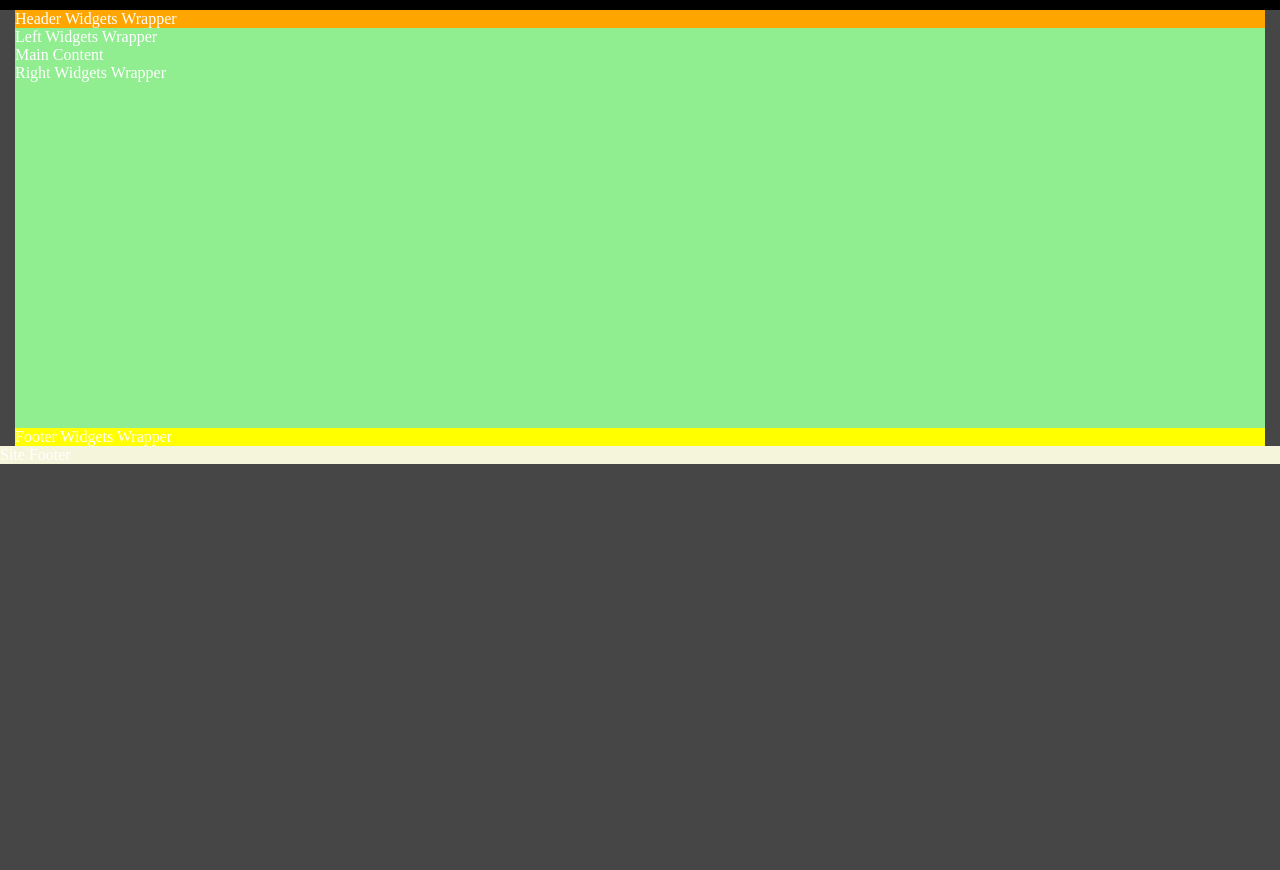
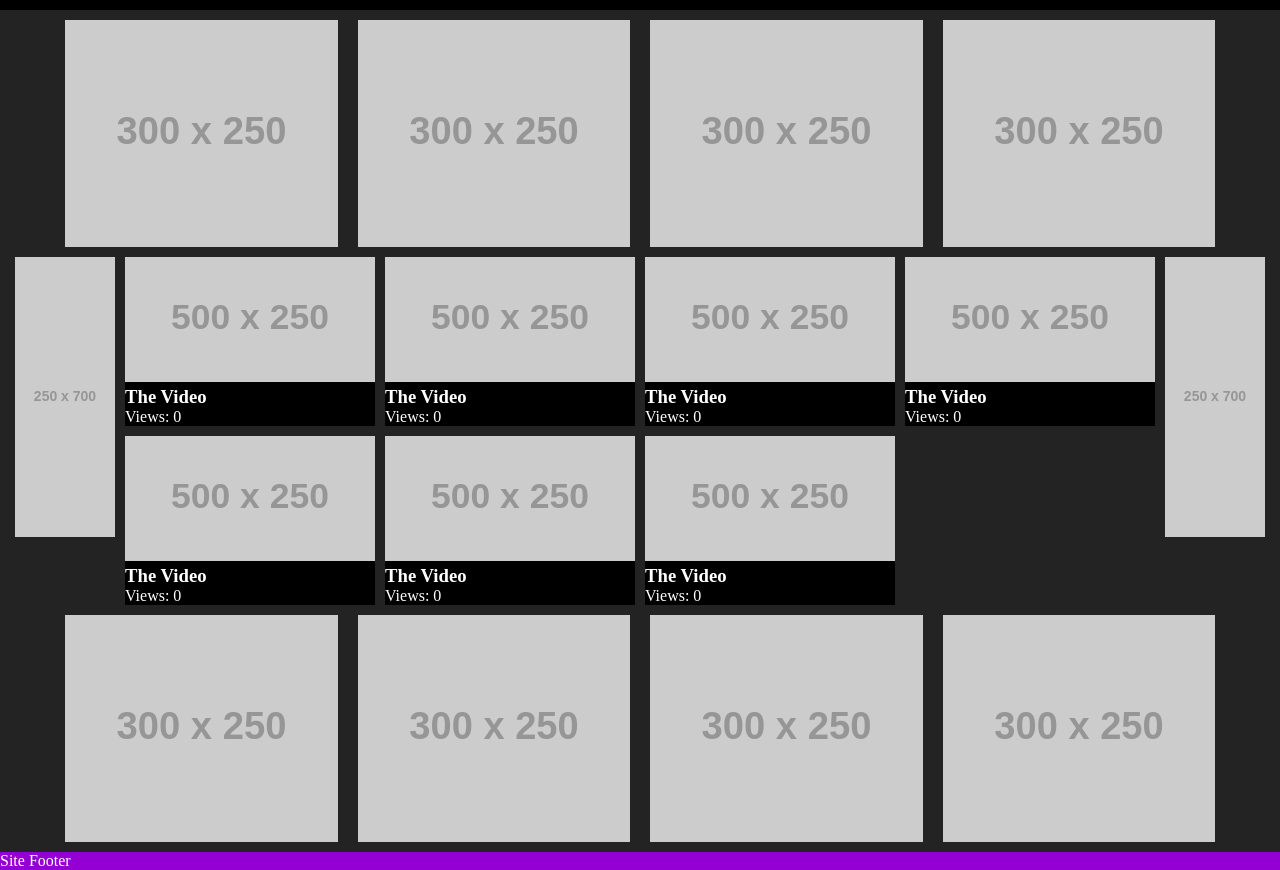
Before and after one commit to VikasRana007666/website-components, a plain HTML site: page Grid Website Layout/index.html in a window 1280 px wide. Shown: the part 66-936 px from the top of the page. Before the commit the page ends 800 px from the top, so only its background shows below. Drawn offline with nearby package versions, Linux system fonts and the light colour scheme; placeholder pictures from the web are drawn by us.

Commit message:
Content Part Complete

```diff
--- a/Grid Website Layout/assets/css/base.css
+++ b/Grid Website Layout/assets/css/base.css
@@ -1,9 +1,10 @@
 /* || Colors */
 :root {
-	--color-bg: rgb(70, 70, 70);
+	--color-bg: rgb(35, 35, 35);
 	--color-header-bg: rgba(0,0,0);
 	--color-text: rgba(255,255,255);
 	--color-text-hover: rgb(255, 0, 0);
+  --color-card: rgba(0,0,0);
 }
 
 /* || Base */
@@ -21,6 +22,10 @@ li {
   list-style: none;
 }
 
+.img {
+  width: 100%;
+}
+
 /* || home blog */
 
 .home {
@@ -29,33 +34,47 @@ li {
   grid-template-columns: 15px 1fr minmax(auto, 1920px) 1fr 15px;
 }
 
+@media (max-width: 650px) {
+  .home {
+    grid-template-columns: 5px 1fr minmax(auto, 1920px) 1fr 5px;
+  }
+}
+
 #site-header {
   grid-column: 1/-1;
   grid-row: 1/2;
-  background-color: pink;
 }
 
 .header-nav-widgets-wrapper {
   grid-column: 3/4;
   grid-row: 2/3;
-  background-color: orange;
+}
+
+@media (max-width:  650px) {
+  .left-nav-widgets-wrapper {
+    display: none;
+  }
 }
 
 #site-content {
   grid-column: 3/4;
   grid-row: 3/4;
-  height: 400px;
-  background-color: lightgreen;
 }
+
+@media (max-width:  650px) {
+  .right-nav-widgets-wrapper {
+    display: none;
+  }
+}
+
 
 .footer-nav-widgets-wrapper {
   grid-column: 3/4;
   grid-row: 4/5;
-  background-color: yellow;
 }
 
 #site-footer {
   grid-column: 1/-1;
   grid-row: 5/6;
-  background-color: beige;
+  background-color: darkviolet;
 }
--- /dev/null
+++ b/Grid Website Layout/assets/css/content.css
@@ -0,0 +1,30 @@
+#site-content {
+	display: grid;
+	grid-template-columns: 100px minmax(auto,1036px) 100px;
+	justify-content: center;
+	grid-column-gap: 10px;
+}
+
+@media (max-width: 650px) {
+	#site-content {
+		grid-template-columns: 1fr;
+		grid-column-gap: 0;
+	}
+}
+
+.main-content {
+	display: grid;
+	grid-template-columns: repeat(auto-fit, minmax(250px, 1fr));
+	grid-gap: 10px;
+	justify-items: center;
+}
+
+@media (max-width: 650px) {
+	.main-content {
+		grid-column-gap: 0;
+	}
+}
+
+article {
+	background-color: var(--color-card);
+}
--- /dev/null
+++ b/Grid Website Layout/assets/css/widgets.css
@@ -0,0 +1,37 @@
+/* || Header Widgets Section */
+
+.header-nav-widgets-wrapper {
+	margin: 10px 50px;
+	display: grid;
+	grid-template-columns: repeat(4, minmax(auto,300px));
+	justify-items: center;
+	column-gap: 20px;
+	justify-self: center;
+}
+
+@media (max-width: 650px) {
+	.header-nav-widgets-wrapper {
+		grid-template-columns: repeat(4, 1fr);
+		margin: 5px 0;
+		column-gap: 5px;
+	}
+}
+
+/* || Header Widgets Section */
+
+.footer-nav-widgets-wrapper {
+	margin: 10px 50px;
+	display: grid;
+	grid-template-columns: repeat(4, minmax(auto,300px));
+	justify-items: center;
+	column-gap: 20px;
+		justify-self: center;
+}
+
+@media (max-width: 650px) {
+	.footer-nav-widgets-wrapper {
+		grid-template-columns: repeat(4, 1fr);
+		margin: 5px 0;
+		column-gap: 5px;
+	}
+}
--- a/Grid Website Layout/index.html
+++ b/Grid Website Layout/index.html
@@ -45,21 +45,71 @@
     </header>
 
     <!-- Header Widgets Section -->
-    <aside class="header-nav-widgets-wrapper">Header Widgets Wrapper</aside>
+    <aside class="header-nav-widgets-wrapper">
+      <img class="img header-ads-wide" src="https://via.placeholder.com/300x250.png?text=Header+Ads+300x250">
+      <img class="img header-ads-wide" src="https://via.placeholder.com/300x250.png?text=Header+Ads+300x250">
+      <img class="img header-ads-wide" src="https://via.placeholder.com/300x250.png?text=Header+Ads+300x250">
+      <img class="img header-ads-wide" src="https://via.placeholder.com/300x250.png?text=Header+Ads+300x250">
+    </aside>
 
     <!-- Content Section -->
     <main id="site-content">
       <!-- Left Widgets Section -->
-      <aside class="left-nav-widgets-wrapper">Left Widgets Wrapper</aside>
+      <aside class="left-nav-widgets-wrapper">
+        <img class="img left-ads-wide" src="https://via.placeholder.com/250x700.png?text=Left+Ads+250x700">
+      </aside>
 
-      <div class="main-content">Main Content</div>
+      <div class="main-content">
+        <article>
+          <img class="img content-wide" src="https://via.placeholder.com/500x250.png?text=Content+500x250">
+          <h3>The Video</h3>
+          <p>Views: 0</p>
+        </article>
+        <article>
+          <img class="img content-wide" src="https://via.placeholder.com/500x250.png?text=Content+500x250">
+          <h3>The Video</h3>
+          <p>Views: 0</p>
+        </article>
+        <article>
+          <img class="img content-wide" src="https://via.placeholder.com/500x250.png?text=Content+500x250">
+          <h3>The Video</h3>
+          <p>Views: 0</p>
+        </article>
+        <article>
+          <img class="img content-wide" src="https://via.placeholder.com/500x250.png?text=Content+500x250">
+          <h3>The Video</h3>
+          <p>Views: 0</p>
+        </article>
+        <article>
+          <img class="img content-wide" src="https://via.placeholder.com/500x250.png?text=Content+500x250">
+          <h3>The Video</h3>
+          <p>Views: 0</p>
+        </article>
+        <article>
+          <img class="img content-wide" src="https://via.placeholder.com/500x250.png?text=Content+500x250">
+          <h3>The Video</h3>
+          <p>Views: 0</p>
+        </article>
+        <article>
+          <img class="img content-wide" src="https://via.placeholder.com/500x250.png?text=Content+500x250">
+          <h3>The Video</h3>
+          <p>Views: 0</p>
+        </article>
+      </div>
 
       <!-- Right Widgets Section -->
-      <aside class="right-nav-widgets-wrapper">Right Widgets Wrapper</aside>
+      <aside class="right-nav-widgets-wrapper">
+        <img class="img right-ads-wide" src="https://via.placeholder.com/250x700.png?text=Left+Ads+250x700">
+      </aside>
     </main>
 
     <!-- Footer Widgets Section -->
-    <aside class="footer-nav-widgets-wrapper">Footer Widgets Wrapper</aside>
+    <aside class="footer-nav-widgets-wrapper">
+      <img class="img footer-ads-wide" src="https://via.placeholder.com/300x250.png?text=Header+Ads+300x250">
+      <img class="img footer-ads-wide" src="https://via.placeholder.com/300x250.png?text=Header+Ads+300x250">
+      <img class="img footer-ads-wide" src="https://via.placeholder.com/300x250.png?text=Header+Ads+300x250">
+      <img class="img footer-ads-wide" src="https://via.placeholder.com/300x250.png?text=Header+Ads+300x250">
+    </aside>
 
     <!-- Footer Section -->
     <footer id="site-footer">Site Footer</footer>
--- a/Grid Website Layout/script.js
+++ b/Grid Website Layout/script.js
@@ -2,7 +2,7 @@
 
 $(function () {
 	$(".mob-nav-toggler").click(function(){
-		$(this).toggleClass("nav-open");
-		$(".mob-header-navigation").toggle("slow");
+		$(this).stop().toggleClass("nav-open");
+		$(".mob-header-navigation").stop().toggle("slow");
 	});
 });
--- a/Grid Website Layout/style.css
+++ b/Grid Website Layout/style.css
@@ -1,2 +1,4 @@
 @import "assets/css/base.css";
 @import "assets/css/header.css";
+@import "assets/css/widgets.css";
+@import "assets/css/content.css";
```
Also changed, not shown: Grid Website Layout/assets/css/header.css (line endings or trailing spaces).
